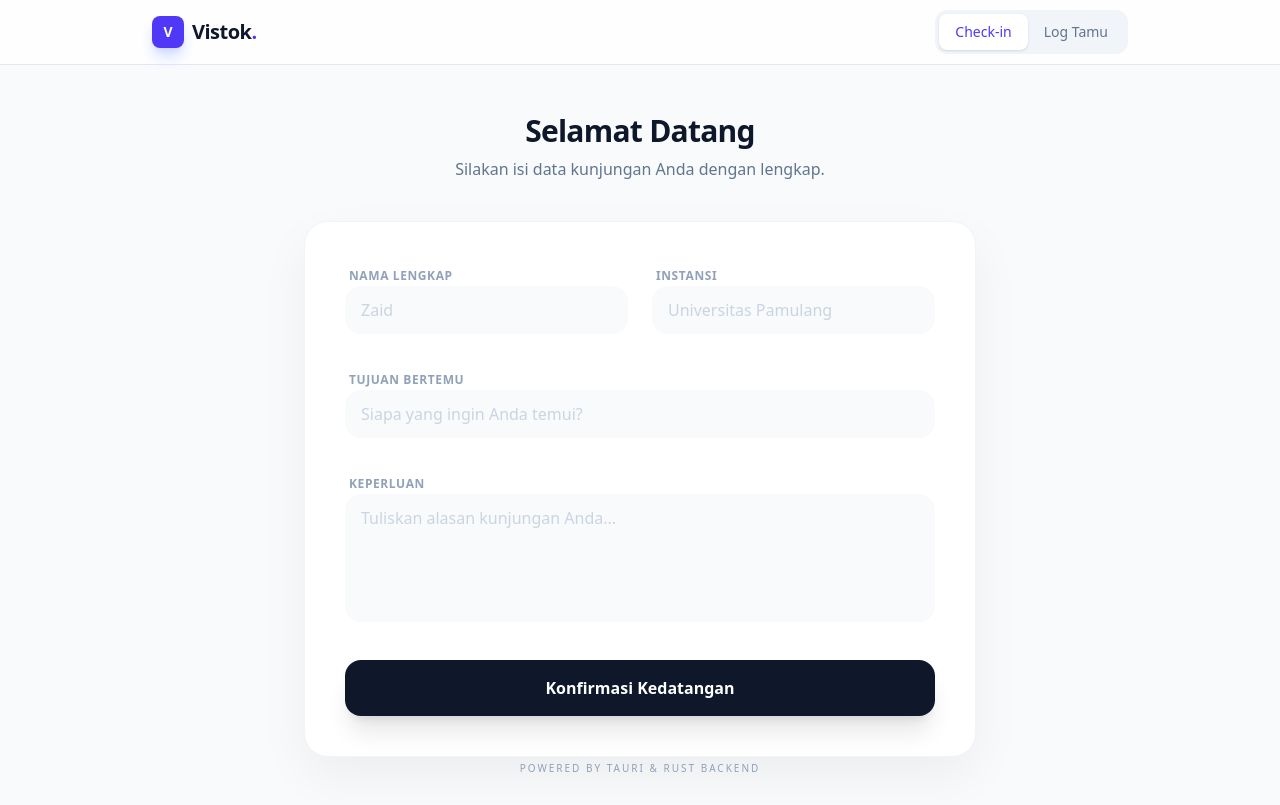
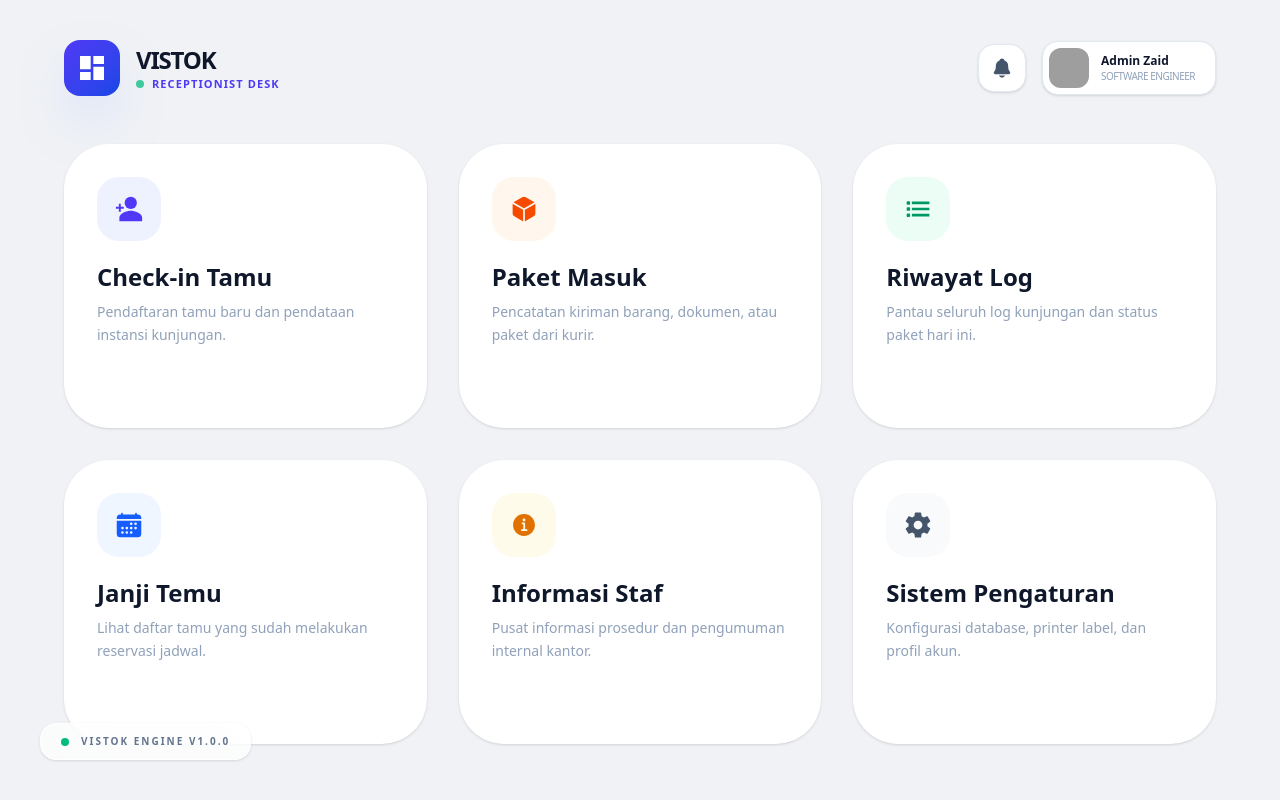
Before and after one commit to zem-art/vistok-apps-tauri, a React (Vite) app: page / in a window 1280 px wide. Built offline with nearby package versions, Linux system fonts and the light colour scheme; grey boxes are pictures that could not be loaded.

Commit message:
update package and ui and tauri config

```diff
--- a/package.json
+++ b/package.json
@@ -16,7 +16,8 @@
     "@tauri-apps/api": "^2",
     "@tauri-apps/plugin-opener": "^2",
     "react": "^19.1.0",
-    "react-dom": "^19.1.0"
+    "react-dom": "^19.1.0",
+    "react-icons": "^5.5.0"
   },
   "devDependencies": {
     "@tailwindcss/postcss": "^4.1.18",
--- a/src/App.tsx
+++ b/src/App.tsx
@@ -1,107 +1,206 @@
 import { useState } from "react";
+import {
+  IoPersonAddSharp, IoListSharp, IoSettingsSharp, IoNotifications,
+  IoArrowBack, IoChevronForward, IoCube, IoCalendar, IoInformationCircle
+} from "react-icons/io5";
+import { FaUserCheck, FaBuildingUser, FaClock, FaBoxOpen, FaTruckFast } from "react-icons/fa6";
+import { MdDashboard } from "react-icons/md";
 
-type TabType = "checkin" | "list";
 
-function App() {
-  const [activeTab, setActiveTab] = useState<TabType>("checkin");
+type TabType = "dashboard" | "checkin" | "parcel" | "list" | "appointments" | "info" | "settings";
+
+const App = () => {
+  const [activeTab, setActiveTab] = useState<TabType>("dashboard");
+
+  // DATA GRID DINAMIS
+  const menuItems = [
+    { id: "checkin", title: "Check-in Tamu", desc: "Pendaftaran tamu baru dan pendataan instansi kunjungan.", icon: <IoPersonAddSharp size={28} />, color: "indigo" },
+    { id: "parcel", title: "Paket Masuk", desc: "Pencatatan kiriman barang, dokumen, atau paket dari kurir.", icon: <IoCube size={28} />, color: "orange" },
+    { id: "list", title: "Riwayat Log", desc: "Pantau seluruh log kunjungan dan status paket hari ini.", icon: <IoListSharp size={28} />, color: "emerald" },
+    { id: "appointments", title: "Janji Temu", desc: "Lihat daftar tamu yang sudah melakukan reservasi jadwal.", icon: <IoCalendar size={28} />, color: "blue" },
+    { id: "info", title: "Informasi Staf", desc: "Pusat informasi prosedur dan pengumuman internal kantor.", icon: <IoInformationCircle size={28} />, color: "amber" },
+    { id: "settings", title: "Sistem Pengaturan", desc: "Konfigurasi database, printer label, dan profil akun.", icon: <IoSettingsSharp size={28} />, color: "slate" },
+  ];
+
+  const colorMap: Record<string, string> = {
+    indigo: "bg-indigo-50 text-indigo-600 group-hover:bg-indigo-600 group-hover:shadow-indigo-200/50",
+    orange: "bg-orange-50 text-orange-600 group-hover:bg-orange-600 group-hover:shadow-orange-200/50",
+    emerald: "bg-emerald-50 text-emerald-600 group-hover:bg-emerald-600 group-hover:shadow-emerald-200/50",
+    blue: "bg-blue-50 text-blue-600 group-hover:bg-blue-600 group-hover:shadow-blue-200/50",
+    amber: "bg-amber-50 text-amber-600 group-hover:bg-amber-600 group-hover:shadow-amber-200/50",
+    slate: "bg-slate-50 text-slate-600 group-hover:bg-slate-900 group-hover:shadow-slate-300/50",
+  };
 
   return (
-    <div className="min-h-screen bg-[#f8fafc] text-slate-900 font-sans selection:bg-indigo-100">
-      {/* Top Navigation - Lebih Modern dibanding Sidebar */}
-      <nav className="sticky top-0 z-10 bg-white/80 backdrop-blur-md border-b border-slate-200">
-        <div className="max-w-5xl mx-auto px-6 h-16 flex items-center justify-between">
-          <div className="flex items-center gap-2">
-            <div className="w-8 h-8 bg-indigo-600 rounded-lg flex items-center justify-center shadow-lg shadow-indigo-200">
-              <span className="text-white font-bold text-sm">V</span>
+    <div className="min-h-screen bg-[#F0F2F5] text-slate-800 font-sans p-6 md:p-10 text-left">
+      {/* Header Area */}
+      <div className="max-w-6xl mx-auto flex justify-between items-center mb-12">
+        <div className="flex items-center gap-4">
+          <div className="w-14 h-14 bg-gradient-to-br from-indigo-600 to-blue-700 rounded-2xl flex items-center justify-center text-white shadow-2xl shadow-indigo-200">
+            <MdDashboard size={32} />
           </div>
-            <span className="font-bold text-xl tracking-tight">Vistok<span className="text-indigo-600">.</span></span>
+          <div className="text-left">
+            <h1 className="text-2xl font-black tracking-tighter text-slate-900">VISTOK</h1>
+            <p className="text-[11px] font-bold text-indigo-600 uppercase tracking-widest flex items-center gap-2">
+              <span className="w-2 h-2 bg-emerald-500 rounded-full animate-pulse"></span>
+              Receptionist Desk
+            </p>
+          </div>
+        </div>
+        <div className="flex items-center gap-4">
+          <button className="p-3 bg-white rounded-2xl shadow-sm border border-slate-200 hover:bg-slate-50 transition-all">
+            <IoNotifications size={22} className="text-slate-600" />
+          </button>
+          <div className="bg-white p-1.5 pr-5 rounded-2xl shadow-sm border border-slate-200 flex items-center gap-3">
+            <img src="https://ui-avatars.com/api/?name=Admin+Zaid&background=4f46e5&color=fff" className="w-10 h-10 rounded-xl" alt="avatar" />
+            <div className="text-left">
+              <p className="text-xs font-bold text-slate-900">Admin Zaid</p>
+              <p className="text-[10px] text-slate-400 font-medium uppercase tracking-tighter">Software Engineer</p>
+            </div>
+          </div>
+        </div>
       </div>
 
-          <div className="flex bg-slate-100 p-1 rounded-xl">
+      <main className="max-w-6xl mx-auto">
+        {/* Tombol Back Global: Muncul otomatis jika tidak di Dashboard */}
+        {activeTab !== "dashboard" && (
           <button
-              onClick={() => setActiveTab("checkin")}
-              className={`px-4 py-2 rounded-lg text-sm font-medium transition-all ${activeTab === 'checkin' ? 'bg-white shadow-sm text-indigo-600' : 'text-slate-500 hover:text-slate-700'}`}
+            onClick={() => setActiveTab("dashboard")}
+            className="flex items-center gap-2 font-black text-slate-400 hover:text-indigo-600 transition-colors mb-8 text-sm uppercase tracking-widest"
           >
-              Check-in
+            <IoArrowBack size={18} /> Kembali ke Menu Utama
           </button>
+        )}
+
+        {/* 1. VIEW DASHBOARD */}
+        {activeTab === "dashboard" && (
+          <div className="grid grid-cols-1 md:grid-cols-2 lg:grid-cols-3 gap-8 animate-in fade-in slide-in-from-bottom-6 duration-700">
+            {menuItems.map((item) => (
               <button
-              onClick={() => setActiveTab("list")}
-              className={`px-4 py-2 rounded-lg text-sm font-medium transition-all ${activeTab === 'list' ? 'bg-white shadow-sm text-indigo-600' : 'text-slate-500 hover:text-slate-700'}`}
+                key={item.id}
+                onClick={() => setActiveTab(item.id as TabType)}
+                className="group cursor-pointer bg-white p-8 rounded-[45px] shadow-sm hover:shadow-2xl transition-all duration-500 border border-transparent hover:border-white flex flex-col items-start text-left hover:-translate-y-2"
               >
-              Log Tamu
+                <div className={`w-16 h-16 rounded-[22px] flex items-center justify-center mb-6 transition-all duration-500 group-hover:text-white ${colorMap[item.color]}`}>
+                  {item.icon}
+                </div>
+                <h3 className="text-2xl font-black mb-3 text-slate-900 leading-none">{item.title}</h3>
+                <p className="text-slate-400 text-sm leading-relaxed mb-8">{item.desc}</p>
+                <div className="mt-auto flex items-center gap-2 text-[11px] font-black uppercase tracking-widest text-slate-900 opacity-0 group-hover:opacity-100 transition-all transform translate-x-[-10px] group-hover:translate-x-0">
+                  Akses Menu <IoChevronForward className="text-indigo-600" />
+                </div>
+              </button>
+            ))}
+          </div>
+        )}
+
+        {/* FORM TAMU VIEW */}
+        {activeTab === "checkin" && (
+          <div className="max-w-4xl mx-auto animate-in zoom-in-95 duration-500 text-left">
+            {/* <button onClick={() => setActiveTab("dashboard")} className="flex items-center gap-2 font-black text-slate-400 hover:text-indigo-600 transition-colors mb-10 text-sm uppercase tracking-widest">
+              <IoArrowBack size={18} /> Kembali
+            </button> */}
+            <div className="bg-white rounded-[50px] shadow-2xl shadow-slate-200/50 overflow-hidden flex flex-col md:flex-row border border-white">
+              <div className="md:w-[35%] bg-indigo-600 p-12 text-white flex flex-col justify-between">
+                <div>
+                  <h2 className="text-4xl font-black leading-tight mb-6">Buku Tamu Digital.</h2>
+                  <p className="text-indigo-100 text-sm leading-relaxed font-medium">Lengkapi identitas pengunjung untuk keperluan administrasi keamanan dan verifikasi data.</p>
+                </div>
+                <div className="bg-indigo-500/30 p-4 rounded-2xl flex items-center gap-3 self-start">
+                  <FaClock className="text-indigo-100" />
+                  <span className="text-xs font-bold tracking-widest uppercase">{new Date().toLocaleTimeString()} WIB</span>
+                </div>
+              </div>
+              <div className="md:w-[65%] p-12 space-y-8">
+                <div className="grid grid-cols-1 gap-8 text-left">
+                  <div className="space-y-2">
+                    <label className="text-[11px] font-black text-slate-400 uppercase tracking-[0.2em] ml-2">Nama Pengunjung</label>
+                    <div className="flex items-center bg-slate-50 rounded-3xl px-6 py-1 ring-1 ring-slate-200 focus-within:ring-2 focus-within:ring-indigo-500 transition-all">
+                      <FaUserCheck className="text-slate-300 mr-3" />
+                      <input type="text" className="w-full py-4 bg-transparent outline-none text-sm font-bold" placeholder="Contoh: Zaid" />
+                    </div>
+                  </div>
+                  <div className="space-y-2">
+                    <label className="text-[11px] font-black text-slate-400 uppercase tracking-[0.2em] ml-2">Instansi Asal</label>
+                    <div className="flex items-center bg-slate-50 rounded-3xl px-6 py-1 ring-1 ring-slate-200 focus-within:ring-2 focus-within:ring-indigo-500 transition-all">
+                      <FaBuildingUser className="text-slate-300 mr-3" />
+                      <input type="text" className="w-full py-4 bg-transparent outline-none text-sm font-bold" placeholder="Contoh: Universitas Pamulang" />
+                    </div>
+                  </div>
+                </div>
+                <button className="w-full py-6 bg-indigo-600 hover:bg-indigo-700 text-white font-black rounded-[25px] shadow-xl shadow-indigo-100 transition-all transform active:scale-[0.98] uppercase tracking-widest">
+                  Simpan Kunjungan
                 </button>
               </div>
             </div>
-      </nav>
+          </div>
+        )}
 
-      <main className="max-w-5xl mx-auto px-6 py-12">
-        {activeTab === "checkin" ? (
-          <div className="max-w-2xl mx-auto">
-            <div className="text-center mb-10">
-              <h2 className="text-3xl font-extrabold tracking-tight text-slate-900">Selamat Datang</h2>
-              <p className="text-slate-500 mt-2">Silakan isi data kunjungan Anda dengan lengkap.</p>
+        {/* FORM PAKET VIEW */}
+        {activeTab === "parcel" && (
+          <div className="max-w-4xl mx-auto animate-in zoom-in-95 duration-500 text-left">
+            {/* <button onClick={() => setActiveTab("dashboard")} className="flex items-center gap-2 font-black text-slate-400 hover:text-orange-600 transition-colors mb-10 text-sm uppercase tracking-widest">
+              <IoArrowBack size={18} /> Kembali
+            </button> */}
+            <div className="bg-white rounded-[50px] shadow-2xl shadow-orange-100/50 overflow-hidden flex flex-col md:flex-row border border-white">
+              <div className="md:w-[35%] bg-orange-500 p-12 text-white flex flex-col justify-between">
+                <div>
+                  <h2 className="text-4xl font-black leading-tight mb-6">Log Kiriman Paket.</h2>
+                  <p className="text-orange-50 text-sm leading-relaxed font-medium">Pencatatan barang masuk dari ekspedisi untuk memastikan paket sampai ke penerima yang tepat.</p>
                 </div>
-
-            <div className="bg-white rounded-3xl shadow-[0_20px_50px_rgba(0,0,0,0.05)] border border-slate-100 p-10 space-y-8">
-              <div className="grid grid-cols-1 md:grid-cols-2 gap-6">
-                <div className="space-y-2">
-                  <label className="text-xs font-bold uppercase tracking-wider text-slate-400 ml-1">Nama Lengkap</label>
-                  <input type="text" className="w-full px-4 py-3 bg-slate-50 border-none rounded-2xl focus:ring-2 focus:ring-indigo-500 transition-all placeholder:text-slate-300" placeholder="Zaid" />
+                <FaBoxOpen size={120} className="text-orange-400/30 self-center" />
               </div>
-                <div className="space-y-2">
-                  <label className="text-xs font-bold uppercase tracking-wider text-slate-400 ml-1">Instansi</label>
-                  <input type="text" className="w-full px-4 py-3 bg-slate-50 border-none rounded-2xl focus:ring-2 focus:ring-indigo-500 transition-all placeholder:text-slate-300" placeholder="Universitas Pamulang" />
+              <div className="md:w-[65%] p-12 space-y-8">
+                <div className="space-y-6 text-left">
+                  <div className="space-y-2 text-left">
+                    <label className="text-[11px] font-black text-slate-400 uppercase tracking-[0.2em] ml-2">Ekspedisi / Kurir</label>
+                    <div className="flex items-center bg-slate-50 rounded-3xl px-6 py-1 ring-1 ring-slate-200 focus-within:ring-2 focus-within:ring-orange-500 transition-all">
+                      <FaTruckFast className="text-slate-300 mr-3" />
+                      <input type="text" className="w-full py-4 bg-transparent outline-none text-sm font-bold" placeholder="Contoh: JNE / GrabExpress" />
                     </div>
                   </div>
-
-              <div className="space-y-2">
-                <label className="text-xs font-bold uppercase tracking-wider text-slate-400 ml-1">Tujuan Bertemu</label>
-                <input type="text" className="w-full px-4 py-3 bg-slate-50 border-none rounded-2xl focus:ring-2 focus:ring-indigo-500 transition-all placeholder:text-slate-300" placeholder="Siapa yang ingin Anda temui?" />
+                  <div className="space-y-2 text-left">
+                    <label className="text-[11px] font-black text-slate-400 uppercase tracking-[0.2em] ml-2">Ditujukan Kepada</label>
+                    <div className="flex items-center bg-slate-50 rounded-3xl px-6 py-1 ring-1 ring-slate-200 focus-within:ring-2 focus-within:ring-orange-500 transition-all">
+                      <FaUserCheck className="text-slate-300 mr-3" />
+                      <input type="text" className="w-full py-4 bg-transparent outline-none text-sm font-bold" placeholder="Nama Staf / Dosen..." />
                     </div>
-
-              <div className="space-y-2">
-                <label className="text-xs font-bold uppercase tracking-wider text-slate-400 ml-1">Keperluan</label>
-                <textarea className="w-full px-4 py-3 bg-slate-50 border-none rounded-2xl focus:ring-2 focus:ring-indigo-500 transition-all h-32 resize-none placeholder:text-slate-300" placeholder="Tuliskan alasan kunjungan Anda..."></textarea>
                   </div>
-
-              <button className="w-full py-4 bg-slate-900 hover:bg-indigo-600 text-white font-bold rounded-2xl shadow-xl transition-all duration-300 transform active:scale-95">
-                Konfirmasi Kedatangan
+                </div>
+                <button className="w-full py-6 bg-orange-600 hover:bg-orange-700 text-white font-black rounded-[25px] shadow-xl shadow-orange-100 transition-all transform active:scale-[0.98] uppercase tracking-widest">
+                  Konfirmasi Paket
                 </button>
               </div>
             </div>
-        ) : (
-          <div className="space-y-6">
-            <div className="flex items-center justify-between">
-              <h2 className="text-2xl font-bold tracking-tight">Log Kunjungan Hari Ini</h2>
-              <span className="px-3 py-1 bg-indigo-50 text-indigo-600 text-xs font-bold rounded-full border border-indigo-100">12 Tamu</span>
           </div>
+        )}
 
-            <div className="grid gap-4">
-              {/* Card Style untuk List - Lebih Modern dibanding Table di Mobile/Small Desktop */}
-              {[1, 2, 3].map((i) => (
-                <div key={i} className="group bg-white p-6 rounded-2xl border border-slate-100 shadow-sm hover:shadow-md transition-all flex items-center justify-between">
-                  <div className="flex items-center gap-4">
-                    <div className="w-12 h-12 bg-slate-100 rounded-full flex items-center justify-center font-bold text-slate-400 group-hover:bg-indigo-50 group-hover:text-indigo-600 transition-colors">
-                      Z
+        {/* 4. SAFETY VIEW: Jika menu diklik tapi kodenya belum dibuat */}
+        {!["dashboard", "checkin", "parcel"].includes(activeTab) && (
+          <div className="max-w-2xl mx-auto text-left p-20 bg-white rounded-[50px] shadow-xl border border-dashed border-slate-200 flex flex-col items-start">
+            <div className="w-20 h-20 bg-slate-100 rounded-3xl flex items-center justify-center text-slate-400 mb-6">
+              <IoInformationCircle size={40} />
             </div>
-                    <div>
-                      <h4 className="font-bold text-slate-900">Zaid</h4>
-                      <p className="text-sm text-slate-400">Bertemu Kaprodi TI • 14:20 WIB</p>
+            <h2 className="text-3xl font-black text-slate-900 mb-2">Segera Hadir.</h2>
+            <p className="text-slate-500 leading-relaxed mb-8">Fitur ini sedang dalam tahap pengembangan oleh Tim Engineer VISTOK.</p>
+            <button
+              onClick={() => setActiveTab("dashboard")}
+              className="px-8 py-4 bg-slate-900 text-white font-bold rounded-2xl hover:bg-indigo-600 transition-all"
+            >
+              Oke, Mengerti
+            </button>
+          </div>
+        )}
+
+      </main>
+
+      {/* FOOTER NATIVE */}
+      <div className="fixed bottom-10 left-10 flex items-center gap-3 px-5 py-2.5 bg-white/70 backdrop-blur-xl rounded-2xl border border-white shadow-sm">
+        <div className="w-2 h-2 bg-emerald-500 rounded-full"></div>
+        <span className="text-[10px] font-black text-slate-500 tracking-[0.2em] uppercase">Vistok Engine v1.0.0</span>
       </div>
     </div>
-                  <span className="px-4 py-2 bg-emerald-50 text-emerald-600 text-xs font-bold rounded-xl">Selesai</span>
-                </div>
-              ))}
-            </div>
-          </div>
-        )}
-      </main>
-
-      <footer className="fixed bottom-6 w-full text-center">
-        <p className="text-[10px] font-medium text-slate-400 uppercase tracking-[0.2em]">Powered by Tauri & Rust Backend</p>
-      </footer>
-    </div>
   );
-}
+};
 
 export default App;
--- a/vite.config.ts
+++ b/vite.config.ts
@@ -15,6 +15,7 @@ export default defineConfig(async () => ({
   // 2. tauri expects a fixed port, fail if that port is not available
   server: {
     port: 1420,
+    // port: 3000, // Ganti ke 3000
     strictPort: true,
     host: host || false,
     hmr: host
```
Also changed, not shown: src-tauri/tauri.conf.json (+6 -3 lines), 1 other file (tests, documents, lock files or other folders). Lines whose indentation alone changed are shown as unchanged.
